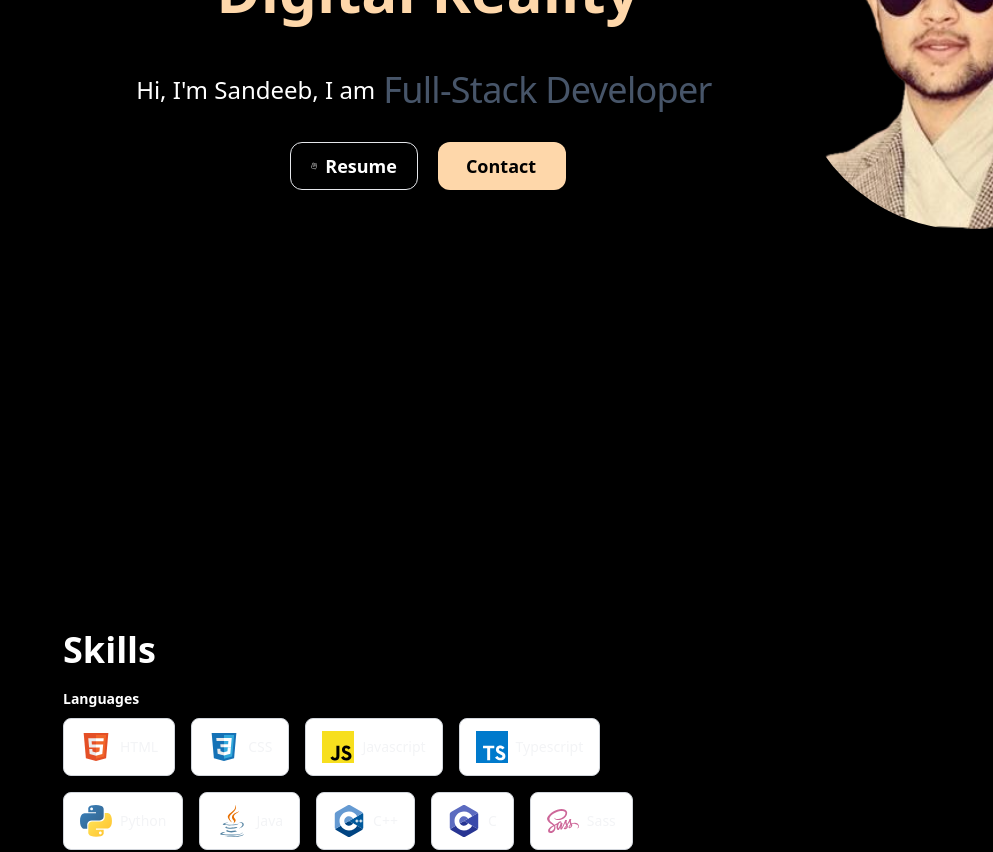
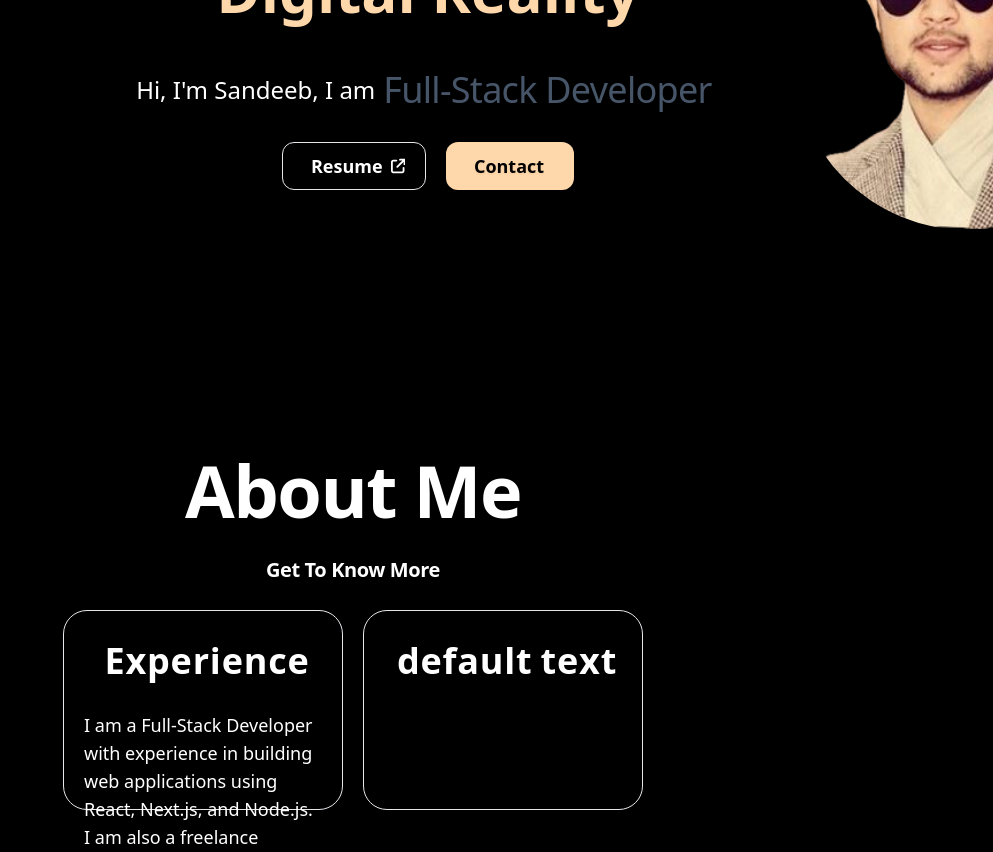
Before and after one commit to SandeebAdhikari/Project_Motion, a React (Vite) app: page / in a window 1280 px wide. Shown: the part 520-1372 px from the top of the page, without its empty margins (287-1280 px from the left). Built offline with nearby package versions, Linux system fonts and the light colour scheme.

Commit message:
add adout and about_card

```diff
--- a/src/animations/GradualSpacing.tsx
+++ b/src/animations/GradualSpacing.tsx
@@ -34,7 +34,7 @@ const GradualSpacing: React.FC<GradualSpacingProps> = ({
             exit="hidden"
             variants={gradual}
             transition={{ duration: 0.5, delay: i * 0.1 }}
-            className="text-center font-bold font-display text-2xl  drop-shadow-sm md:text-6xl md:leading-[5rem]"
+            className="text-center font-bold font-display drop-shadow-sm md:leading-[5rem]"
           >
             {char === " " ? <span>&nbsp;</span> : char}
           </motion.h1>
--- /dev/null
+++ b/src/animations/MultiDirectionSlide.tsx
@@ -0,0 +1,45 @@
+// MultiDirectionSlide.tsx
+import { useRef } from "react";
+import { motion, useInView } from "framer-motion";
+
+interface MultiDirectionSlideProps {
+  text1?: string;
+  text2?: string;
+}
+
+const MultiDirectionSlide = ({ text1, text2 }: MultiDirectionSlideProps) => {
+  const ref = useRef(null);
+  const isInView = useInView(ref);
+
+  const MULTIDIRECTION_SLIDE_VARIANTS = {
+    hidden: { opacity: 0, x: "-25vw" },
+    visible: { opacity: 1, x: 0 },
+    right: { opacity: 0, x: "25vw" },
+  };
+
+  return (
+    <div className="overflow-hidden" ref={ref}>
+      <motion.h1
+        initial="hidden"
+        animate={isInView ? "visible" : "hidden"}
+        variants={MULTIDIRECTION_SLIDE_VARIANTS}
+        transition={{ duration: 1 }}
+        className="text-center font-display  font-bold tracking-[-0.02em] drop-shadow-sm  md:leading-[5rem]"
+      >
+        {text1}
+      </motion.h1>
+
+      <motion.h1
+        initial="right"
+        animate={isInView ? "visible" : "right"}
+        variants={MULTIDIRECTION_SLIDE_VARIANTS}
+        transition={{ duration: 1 }}
+        className="text-center font-display font-bold tracking-[-0.02em] drop-shadow-sm  md:leading-[5rem]"
+      >
+        {text2}
+      </motion.h1>
+    </div>
+  );
+};
+
+export default MultiDirectionSlide;
--- /dev/null
+++ b/src/animations/WavyText.tsx
@@ -0,0 +1,34 @@
+import { motion, AnimatePresence } from "framer-motion";
+
+interface WavyTextProps {
+  word: string;
+}
+
+const WavyText: React.FC<WavyTextProps> = ({ word = "default text" }) => {
+  const variants1 = {
+    hidden: { y: 10 },
+    visible: { y: -10 },
+  };
+
+  return (
+    <div className="flex space-x-2 justify-center">
+      <AnimatePresence>
+        {word.split("").map((char, i) => (
+          <motion.h1
+            key={i}
+            initial="hidden"
+            animate="visible"
+            exit="hidden"
+            variants={variants1}
+            transition={{ yoyo: Infinity, duration: 0.5, delay: i * 0.2 }}
+            className="text-center font-display font-bold tracking-[-0.2em] drop-shadow-sm  md:leading-[5rem]"
+          >
+            {char}
+          </motion.h1>
+        ))}
+      </AnimatePresence>
+    </div>
+  );
+};
+
+export default WavyText;
--- a/src/components/About.tsx
+++ /dev/null
@@ -1,15 +0,0 @@
-import { AnimatePresence, motion } from "framer-motion";
-import React from "react";
-import { slideAnimation } from "../animations/animations";
-
-const About: React.FC = () => {
-  return (
-    <AnimatePresence>
-      <motion.div {...slideAnimation("down")} className="p-5  text-white">
-        HElllo
-      </motion.div>
-    </AnimatePresence>
-  );
-};
-
-export default About;
--- /dev/null
+++ b/src/components/About/About.tsx
@@ -0,0 +1,26 @@
+import { AnimatePresence, motion } from "framer-motion";
+import React from "react";
+
+import MultiDirectionSlide from "../../animations/MultiDirectionSlide";
+import AboutCard from "./AboutCard";
+
+const About: React.FC = () => {
+  const description =
+    "I am a Full-Stack Developer with experience in building web applications using React, Next.js, and Node.js. I am also a freelance developer and open-source contributor.";
+  return (
+    <AnimatePresence>
+      <div className="text-7xl w-full h-[660px]">
+        <MultiDirectionSlide text1="About Me" />
+        <div className="text-xl">
+          <MultiDirectionSlide text2="Get To Know More" />
+        </div>
+        <div className="flex justify-between items-center w-full gap-5">
+          <AboutCard title="Experience" description={description} />
+          <AboutCard />
+        </div>
+      </div>
+    </AnimatePresence>
+  );
+};
+
+export default About;
--- /dev/null
+++ b/src/components/About/AboutCard.tsx
@@ -0,0 +1,19 @@
+import WavyText from "../../animations/WavyText";
+
+interface AboutCardProps {
+  title: string;
+  description: string;
+}
+
+const AboutCard: React.FC<AboutCardProps> = ({ title, description }) => {
+  return (
+    <div className="p-5 border w-full h-[200px] rounded-3xl">
+      <h1 className="text-4xl">
+        <WavyText word={title} />
+      </h1>
+      <p className="text-lg">{description}</p>
+    </div>
+  );
+};
+
+export default AboutCard;
--- a/src/components/profile/Profile.tsx
+++ b/src/components/profile/Profile.tsx
@@ -2,15 +2,14 @@ import { AnimatePresence, motion } from "framer-motion";
 import React, { useState } from "react";
 import {
   fadeAnimation,
-  headContainerAnimation,
-  headContentAnimation,
   headTextAnimation,
   slideAnimation,
 } from "../../animations/animations";
 import GradualSpacing from "../../animations/GradualSpacing";
+import RotateBetweenWords from "../../animations/RotateBetweenWords";
+
 import Profile_Pic from "../../../public/images/profile-pic.png";
-import { SiReaddotcv } from "react-icons/si";
-import RotateBetweenWords from "../../animations/RotateBetweenWords";
+import { FaArrowUpRightFromSquare } from "react-icons/fa6";
 
 const Profile: React.FC = () => {
   const [firstGradualComplete, setFirstGradualComplete] = useState(false);
@@ -19,8 +18,8 @@ const Profile: React.FC = () => {
 
   return (
     <AnimatePresence>
-      <div className="mt-[200px] min-h-screen flex justify-between w-full">
-        <div className="flex flex-col mt-[40px]">
+      <div className="mt-[200px] h-[620px] flex justify-between w-full">
+        <div className="flex flex-col mt-[40px] text-6xl">
           <GradualSpacing
             text="Transforming Ideas Into"
             onComplete={() => setFirstGradualComplete(true)}
@@ -58,12 +57,12 @@ const Profile: React.FC = () => {
                 exit="exit"
                 whileHover={{ scale: 1.1 }}
                 onAnimationComplete={() => setFirstBottonComplete(true)}
-                className="w-32 flex mr-5 items-center h-12 px-5 border rounded-xl"
+                className="w-36 flex mr-5 items-center h-12 px-5 border  rounded-xl gap-2"
               >
-                <SiReaddotcv />
-                <motion.span className="ml-2 font-bold text-lg">
-                  Resume
-                </motion.span>
+                <span className="ml-2 font-bold text-lg">
+                  <GradualSpacing text="Resume" />
+                </span>
+                <FaArrowUpRightFromSquare size={16} />
               </motion.button>
               {firstBottonComplete && (
                 <motion.button
@@ -74,9 +73,9 @@ const Profile: React.FC = () => {
                   whileHover={{ scale: 1.1 }}
                   className="w-32 bg-orange-200  flex items-center h-12 px-5 hover:border rounded-xl"
                 >
-                  <motion.span className="ml-2 font-bold text-black text-lg">
-                    Contact
-                  </motion.span>
+                  <span className="ml-2 font-bold text-black text-lg">
+                    <GradualSpacing text="Contact" />
+                  </span>
                 </motion.button>
               )}
             </div>
--- a/src/components/profile/Profile_Card.tsx
+++ b/src/components/profile/Profile_Card.tsx
@@ -1,7 +1,7 @@
 const Profile_Card = () => {
   return (
     <div>
-      <div className=""></div>
+      <div className=" "></div>
     </div>
   );
 };
--- a/src/pages/MainPage.tsx
+++ b/src/pages/MainPage.tsx
@@ -1,6 +1,6 @@
 import NavBar from "../components/NavBar";
 import Profile from "../components/Profile/Profile";
-import About from "../components/About";
+import About from "../components/About/About";
 import Project from "../components/Project";
 import Footer from "../components/Footer";
 import SkillShowCase from "../components/skills/SkillShowCase";
@@ -10,8 +10,8 @@ const MainPage = () => {
     <div className="flex-col text-white mx-[350px]">
       <NavBar />
       <Profile />
+      <About />
       <SkillShowCase skills={SKILLS_DATA} />
-      <About />
       <Project />
       <Footer />
     </div>
```
